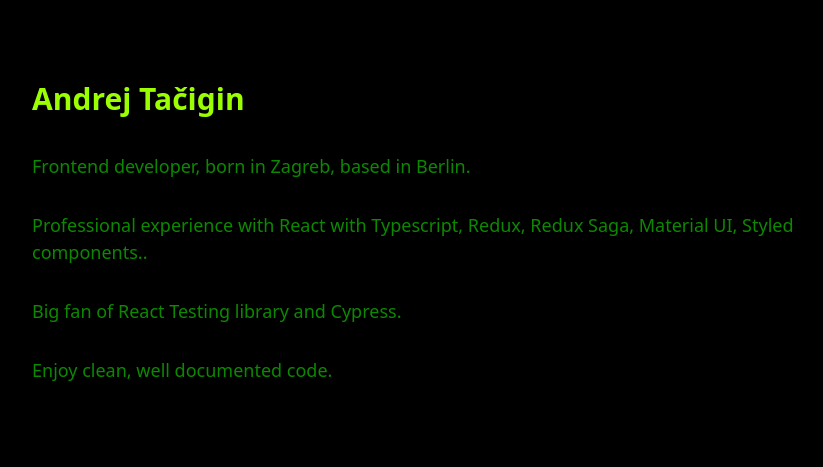
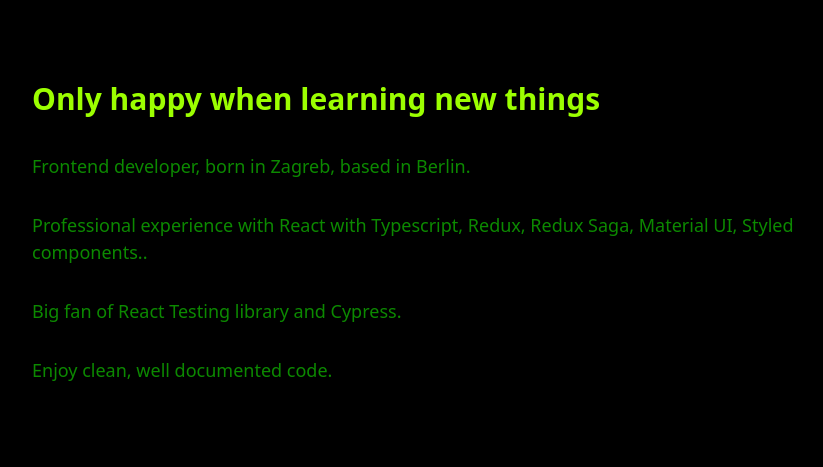
Before and after one commit to tachkoB/personal-website, a Gatsby site: page / in a window 1280 px wide. Shown: the top 467 px of the page, without its empty margins (216-1039 px from the left). Built offline with nearby package versions, Linux system fonts and the light colour scheme; Gatsby itself is replaced by a stand-in of ours.

Commit message:
chanheader

```diff
--- a/src/pages/index.tsx
+++ b/src/pages/index.tsx
@@ -41,7 +41,7 @@
           <div className="sm:flex sm:flex-row-reverse sm:items-center">
             <div className="sm:px-2">
               <h1 className="px-4 mt-2 text-2xl text-left text-primary  font-bold sm:text-3xl">
-                Andrej Tačigin
+                Only happy when learning new things
               </h1>
               <p className="px-4 mt-8 text-lg text-secondary sm:mt-8">
                 Frontend developer, born in Zagreb, based in Berlin.
```
